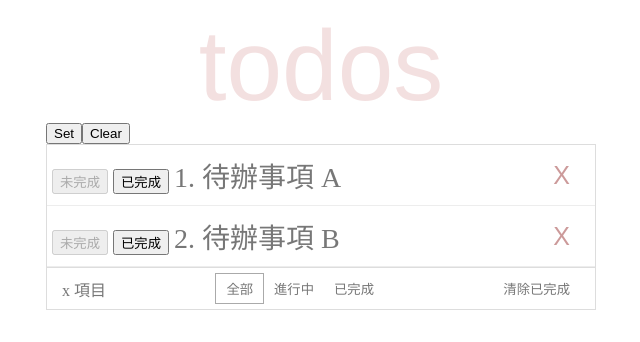
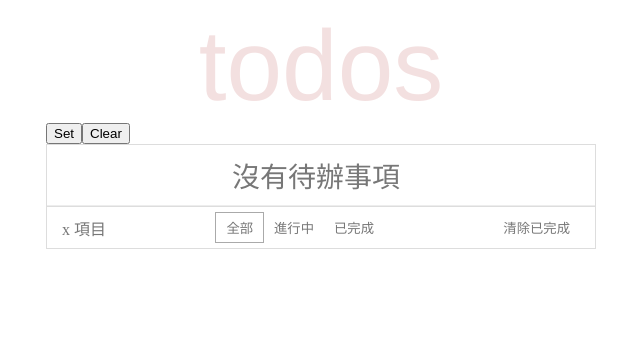
Before and after one commit to shu1224/mcu-112-web-12131564, an Angular app: page / in a window 1280 px wide. Shown: the top 342 px of the page, without its empty margins (319-959 px from the left). Built offline with nearby package versions, Linux system fonts and the light colour scheme.

Commit message:
feat(task): 待辦事項資料變更從服務取得

```diff
--- a/src/app/app.component.html
+++ b/src/app/app.component.html
@@ -4,7 +4,7 @@
   <button type="button" (click)="onClear()">Clear</button>
   <section class="main">
     <app-todo-list
-      [tasks]="tasks"
+      [tasks]="taskService.tasks"
       (stateChange)="onStateChange($event)"
     ></app-todo-list>
   </section>
--- a/src/app/app.component.ts
+++ b/src/app/app.component.ts
@@ -1,10 +1,11 @@
 import { JsonPipe } from '@angular/common';
-import { Component } from '@angular/core';
+import { Component, inject } from '@angular/core';
 
 import { FooterComponent } from './footer/footer.component';
 import { HeaderComponent } from './header/header.component';
 import { TodoListComponent } from './todo-list/todo-list.component';
 import { Todo } from './model/todo';
+import { TaskService } from './services/task.service';
 
 @Component({
   selector: 'app-root',
@@ -14,6 +15,8 @@
   styleUrls: ['./app.component.css'],
 })
 export class AppComponent {
+  taskService = inject(TaskService);
+
   tasks = [new Todo(1, '待辦事項 A'), new Todo(2, '待辦事項 B')];
 
   onStateChange(task: { index: number; state: boolean }): void {
--- /dev/null
+++ b/src/app/services/task.service.ts
@@ -0,0 +1,12 @@
+import { Injectable } from '@angular/core';
+
+import { Todo } from '../model/todo';
+
+@Injectable({
+  providedIn: 'root',
+})
+export class TaskService {
+  tasks: Todo[] = [];
+
+  constructor() {}
+}
```
Also changed, not shown: 1 other file (tests, documents, lock files or other folders).
